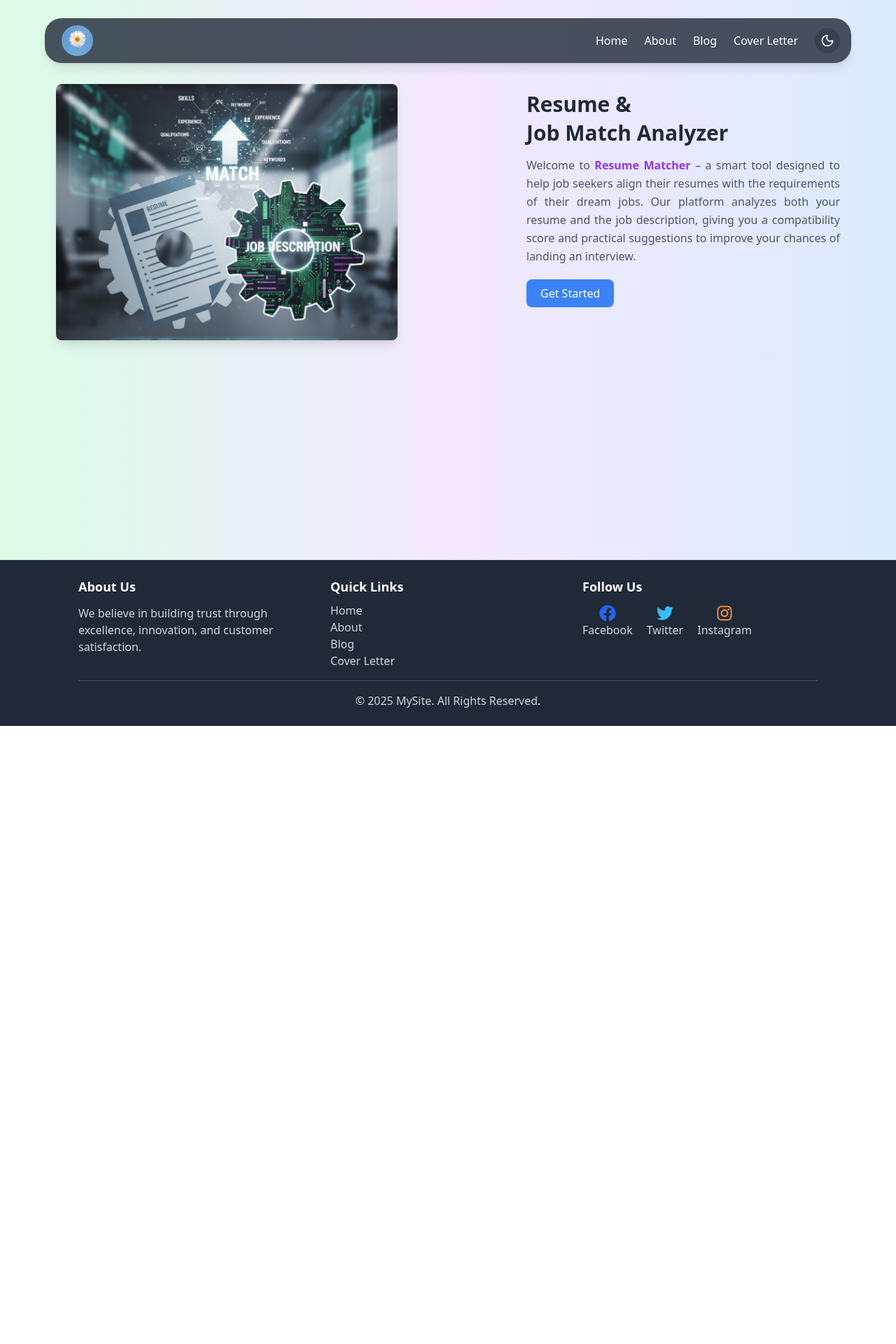
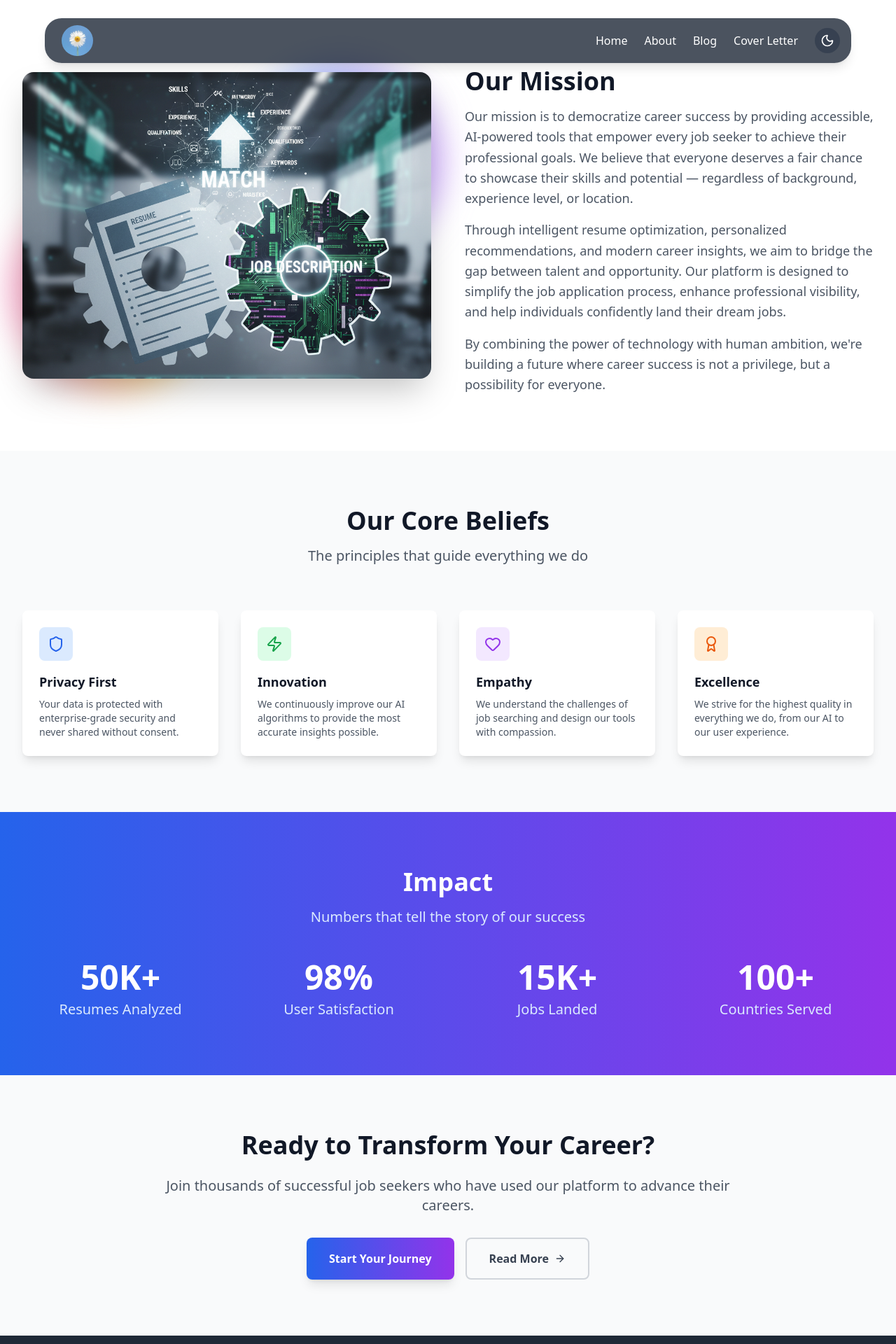
Before and after one commit to supercode01/Resume-JD-project, a React (Create React App) app in the folder Resume-frontend/: page /about in a window 1280 px wide. Shown: the top 1920 px of the page at 70% size. Before the commit the page ends 1037 px from the top, so only its background shows below. Built offline with nearby package versions, Linux system fonts and the light colour scheme.

Commit message:
update about us page

```diff
--- a/Resume-frontend/src/pages/About.js
+++ b/Resume-frontend/src/pages/About.js
@@ -1,34 +1,177 @@
 import React from 'react'
+import { Link } from 'react-router-dom'
+import {
+  Target,
+  Users,
+  Award,
+  Lightbulb,
+  Shield,
+  Heart,
+  CheckCircle,
+  ArrowRight,
+  Globe,
+  Zap,
+  BarChart3,
+  Star
+} from 'lucide-react'
 
 function About() {
     return (
-        <div className='grid grid-cols-1 md:grid-cols-2 gap-4 p-4 bg-gray-100 dark:bg-gray-800 dark:text-white relative bg-gradient-to-r from-green-100 via-purple-100 to-blue-100 dark:from-gray-900 dark:via-gray-800 dark:to-gray-900 text-justify h-screen'>
+        <div className="min-h-screen bg-white dark:bg-gray-900">
+            {/* Mission Section */}
+            <section className="py-20 bg-white dark:bg-gray-800">
+                <div className="max-w-7xl mx-auto px-4 sm:px-6 lg:px-8">
+                    <div className="grid grid-cols-1 lg:grid-cols-2 gap-12 items-center">
+                        {/* Left Image */}
+                        <div className="relative">
+                            <div className="relative z-10">
+                                <img
+                                    src="/images/background1.png"
+                                    alt="Our Mission"
+                                    className="w-full h-auto rounded-2xl shadow-2xl"
+                                />
+                            </div>
+                            <div className="absolute -top-4 -right-4 w-72 h-72 bg-gradient-to-r from-blue-400 to-purple-400 rounded-full mix-blend-multiply filter blur-xl opacity-70 animate-pulse"></div>
+                            <div className="absolute -bottom-4 -left-4 w-72 h-72 bg-gradient-to-r from-pink-400 to-yellow-400 rounded-full mix-blend-multiply filter blur-xl opacity-70 animate-pulse"></div>
+                        </div>
 
-            {/* Left image */}
-            <div className='mt-10 p-16 '>
-                <img src='images/background1.png' alt='background img' className='rounded-lg shadow-lg bg-white dark:bg-gray-700' />
-            </div>
+                        {/* Right Content */}
+                        <div className="space-y-6">
+                            <div className="space-y-4 mt-4">
+                                <h2 className="text-3xl lg:text-4xl font-bold text-gray-900 dark:text-white">
+                                    Our Mission
+                                </h2>
+                                <p className="text-lg text-gray-600 dark:text-gray-300 leading-relaxed">
+                                    Our mission is to democratize career success by providing accessible, AI-powered tools that empower every job seeker to achieve their professional goals. We believe that everyone deserves a fair chance to showcase their skills and potential — regardless of background, experience level, or location.
+                                </p>
+                                <p className="text-lg text-gray-600 dark:text-gray-300 leading-relaxed">
+                                    Through intelligent resume optimization, personalized recommendations, and modern career insights, we aim to bridge the gap between talent and opportunity. Our platform is designed to simplify the job application process, enhance professional visibility, and help individuals confidently land their dream jobs.
+                                </p>
+                                <p className="text-lg text-gray-600 dark:text-gray-300 leading-relaxed">
+                                    By combining the power of technology with human ambition, we're building a future where career success is not a privilege, but a possibility for everyone.
+                                </p>
+                            </div>
+                        </div>
+                    </div>
+                </div>
+            </section>
 
-            {/* Right side Text */}
-            <div className='ml-10 mt-10 p-16'>
-                <h1 className='text-gray-800 text-3xl font-bold dark:text-white mt-2 leading-snug'>Resume & <br></br> Job Match Analyzer</h1>
+            {/* Values Section */}
+            <section className="py-20 bg-gray-50 dark:bg-gray-900">
+                <div className="max-w-7xl mx-auto px-4 sm:px-6 lg:px-8">
+                    <div className="text-center mb-16">
+                        <h2 className="text-3xl lg:text-4xl font-bold text-gray-900 dark:text-white mb-4">
+                        Our Core Beliefs
+                        </h2>
+                        <p className="text-xl text-gray-600 dark:text-gray-300 max-w-3xl mx-auto">
+                            The principles that guide everything we do
+                        </p>
+                    </div>
 
-                <p className="text-gray-600 leading-relaxed mb-4 mt-3">
-                    Welcome to <span className="font-semibold text-purple-600">Resume Matcher</span> –
-                    a smart tool designed to help job seekers align their resumes with the
-                    requirements of their dream jobs. Our platform analyzes both your resume
-                    and the job description, giving you a compatibility score and practical
-                    suggestions to improve your chances of landing an interview.
-                </p>
+                    <div className="grid grid-cols-1 md:grid-cols-2 lg:grid-cols-4 gap-8">
+                        <div className="bg-white dark:bg-gray-800 p-6 rounded-lg shadow-lg">
+                            <div className="inline-flex items-center justify-center w-12 h-12 bg-blue-100 dark:bg-blue-900 text-blue-600 dark:text-blue-400 rounded-lg mb-4">
+                                <Shield className="w-6 h-6" />
+                            </div>
+                            <h3 className="text-lg font-semibold text-gray-900 dark:text-white mb-2">Privacy First</h3>
+                            <p className="text-gray-600 dark:text-gray-300 text-sm">
+                                Your data is protected with enterprise-grade security and never shared without consent.
+                            </p>
+                        </div>
 
-                <div className='mt-5'>
-                    <button className='bg-blue-500 text-white px-5 py-2 rounded-lg'>Get Started</button>
+                        <div className="bg-white dark:bg-gray-800 p-6 rounded-lg shadow-lg">
+                            <div className="inline-flex items-center justify-center w-12 h-12 bg-green-100 dark:bg-green-900 text-green-600 dark:text-green-400 rounded-lg mb-4">
+                                <Zap className="w-6 h-6" />
+                            </div>
+                            <h3 className="text-lg font-semibold text-gray-900 dark:text-white mb-2">Innovation</h3>
+                            <p className="text-gray-600 dark:text-gray-300 text-sm">
+                                We continuously improve our AI algorithms to provide the most accurate insights possible.
+                            </p>
+                        </div>
+
+                        <div className="bg-white dark:bg-gray-800 p-6 rounded-lg shadow-lg">
+                            <div className="inline-flex items-center justify-center w-12 h-12 bg-purple-100 dark:bg-purple-900 text-purple-600 dark:text-purple-400 rounded-lg mb-4">
+                                <Heart className="w-6 h-6" />
+                            </div>
+                            <h3 className="text-lg font-semibold text-gray-900 dark:text-white mb-2">Empathy</h3>
+                            <p className="text-gray-600 dark:text-gray-300 text-sm">
+                                We understand the challenges of job searching and design our tools with compassion.
+                            </p>
+                        </div>
+
+                        <div className="bg-white dark:bg-gray-800 p-6 rounded-lg shadow-lg">
+                            <div className="inline-flex items-center justify-center w-12 h-12 bg-orange-100 dark:bg-orange-900 text-orange-600 dark:text-orange-400 rounded-lg mb-4">
+                                <Award className="w-6 h-6" />
+                            </div>
+                            <h3 className="text-lg font-semibold text-gray-900 dark:text-white mb-2">Excellence</h3>
+                            <p className="text-gray-600 dark:text-gray-300 text-sm">
+                                We strive for the highest quality in everything we do, from our AI to our user experience.
+                            </p>
+                        </div>
+                    </div>
                 </div>
-            </div>
+            </section>
 
+            {/* Stats Section */}
+            <section className="py-20 bg-gradient-to-r from-blue-600 to-purple-600">
+                <div className="max-w-7xl mx-auto px-4 sm:px-6 lg:px-8">
+                    <div className="text-center mb-12">
+                        <h2 className="text-3xl lg:text-4xl font-bold text-white mb-4">
+                            Impact
+                        </h2>
+                        <p className="text-xl text-blue-100 max-w-3xl mx-auto">
+                            Numbers that tell the story of our success
+                        </p>
+                    </div>
 
+                    <div className="grid grid-cols-1 md:grid-cols-4 gap-8 text-center">
+                        <div>
+                            <div className="text-4xl lg:text-5xl font-bold text-white mb-2">50K+</div>
+                            <div className="text-xl text-blue-100">Resumes Analyzed</div>
+                        </div>
+                        <div>
+                            <div className="text-4xl lg:text-5xl font-bold text-white mb-2">98%</div>
+                            <div className="text-xl text-blue-100">User Satisfaction</div>
+                        </div>
+                        <div>
+                            <div className="text-4xl lg:text-5xl font-bold text-white mb-2">15K+</div>
+                            <div className="text-xl text-blue-100">Jobs Landed</div>
+                        </div>
+                        <div>
+                            <div className="text-4xl lg:text-5xl font-bold text-white mb-2">100+</div>
+                            <div className="text-xl text-blue-100">Countries Served</div>
+                        </div>
+                    </div>
+                </div>
+            </section>
+
+            {/* CTA Section */}
+            <section className="py-20 bg-gray-50 dark:bg-gray-800">
+                <div className="max-w-4xl mx-auto text-center px-4 sm:px-6 lg:px-8">
+                    <h2 className="text-3xl lg:text-4xl font-bold text-gray-900 dark:text-white mb-6">
+                        Ready to Transform Your Career?
+                    </h2>
+                    <p className="text-xl text-gray-600 dark:text-gray-300 mb-8">
+                        Join thousands of successful job seekers who have used our platform to advance their careers.
+                    </p>
+                    <div className="flex flex-col sm:flex-row gap-4 justify-center">
+                        <Link
+                            to="/"
+                            className="inline-flex items-center justify-center px-8 py-4 bg-gradient-to-r from-blue-600 to-purple-600 text-white font-semibold rounded-lg hover:from-blue-700 hover:to-purple-700 transition-all duration-300 transform hover:scale-105 shadow-lg"
+                        >
+                            Start Your Journey
+                        </Link>
+                        <Link
+                            to="/blogs"
+                            className="inline-flex items-center justify-center px-8 py-4 border-2 border-gray-300 dark:border-gray-600 text-gray-700 dark:text-gray-300 font-semibold rounded-lg hover:border-blue-600 hover:text-blue-600 transition-all duration-300"
+                        >
+                            Read More
+                            <ArrowRight className="w-4 h-4 ml-2" />
+                        </Link>
+                    </div>
+                </div>
+            </section>
         </div>
-
     )
 }
 
--- a/Resume-frontend/src/pages/Home.js
+++ b/Resume-frontend/src/pages/Home.js
@@ -29,7 +29,7 @@ function Home() {
             {/* Left Content */}
             <div className="space-y-8">
               <div className="space-y-4">
-                <div className="inline-flex mt-4 items-center px-4 py-2 bg-blue-100 dark:bg-blue-900 text-blue-800 dark:text-blue-200 rounded-full text-sm font-medium">
+                <div className="inline-flex items-center px-4 py-2 bg-blue-100 dark:bg-blue-900 text-blue-800 dark:text-blue-200 rounded-full text-sm font-medium">
                   <Zap className="w-4 h-4 mr-2" />
                   AI-Powered Resume Analysis
                 </div>
```
